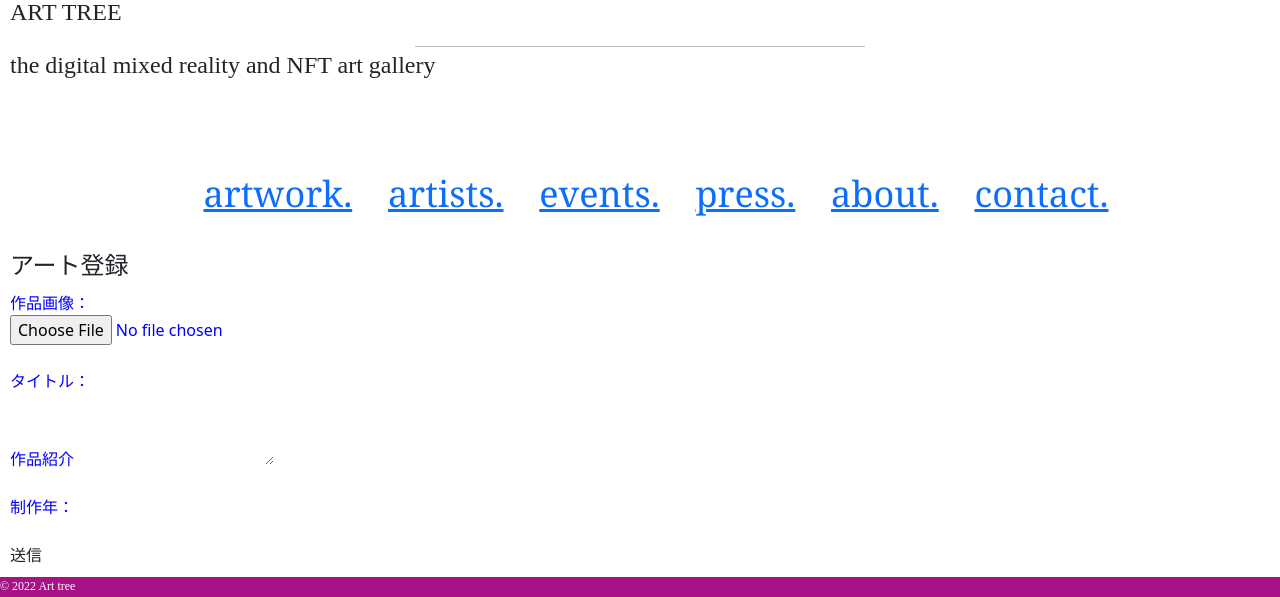
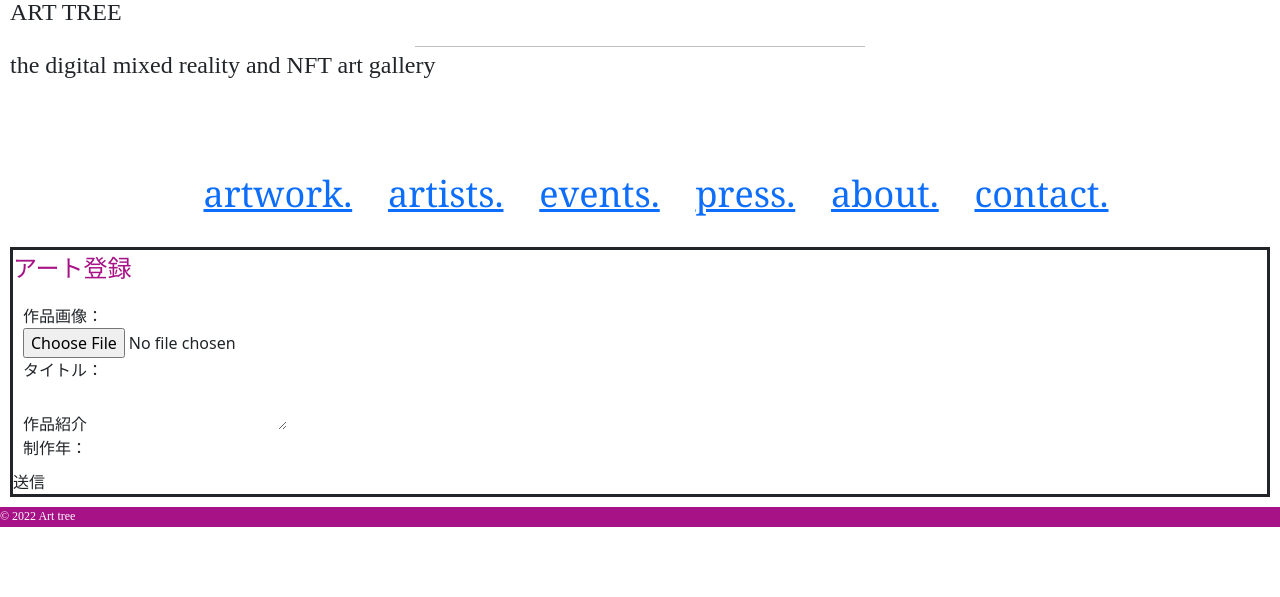
Before and after one commit to yama525/art_tree, a PHP site: page /art_register.php in a window 1280 px wide. Shown: the part 390-987 px from the top of the page. After the commit the page ends 917 px from the top, so only its background shows below. Run offline with PHP 8.4, Linux system fonts and the light colour scheme; the visitor is signed in with stand-in values (Sample User, id 1); some libraries are stand-ins or nearby versions.

Commit message:
登録フォーム修正途中
フォームの修正のCSSに苦戦・・・

```diff
--- a/art_register.php
+++ b/art_register.php
@@ -91,15 +91,18 @@ if($_SESSION["u_img"] == null){
 <!-- ------------------------------------------------------ -->
 
 <!-- Main[Start] -->
+
 <form method="POST" action="art_insert.php" enctype="multipart/form-data">
   <div >
    <fieldset class="register">
     <legend class="register__Title">アート登録</legend>
-     <label class="register__input">作品画像：<input type="file" name="a_img" class="register__input"></label><br>
-     <label class="register__input">タイトル：<input type="text" name="a_title"></label><br>
-     <label class="register__input">作品紹介<textArea name="a_des" rows="2" cols="20"></textArea></label><br>
-     <label class="register__input">制作年：<input type="text" name="a_year"></label><br>
-     <input type="submit" value="送信">
+    <div class="register__form">
+      <label class="register__input">作品画像：<input type="file" name="a_img" class="register__input"></label><br>
+      <label class="register__input">タイトル：<input type="text" name="a_title"></label><br>
+      <label class="register__input">作品紹介<textArea name="a_des" rows="2" cols="20"></textArea></label><br>
+      <label class="register__input">制作年：<input type="text" name="a_year"></label><br>
+    </div>
+    <input type="submit" value="送信">
     </fieldset>
   </div>
 </form>
--- a/scss/_register.scss
+++ b/scss/_register.scss
@@ -1,16 +1,17 @@
 @charset 'utf-8';
 
-// .register{
-//     &__Title{
-//         background: #000;
-//         font-size: 100px;
-//         color: $main-color;
-//     }
-//     &__input{
-//         font-size: 24px;
-//     }}
-
-.register__input{
-    display: block;
-    color: blue;
+.register{
+    border:solid;
+    &__form{
+        display: block;
+    }
+    &__Title{
+        // background: #000;
+        font-size: 24px;
+        color: $main-color;
+    }
+    &__input{
+        font-size: 16px;
+        width: 100%;
+    }
 }
--- a/scss/main.css
+++ b/scss/main.css
@@ -544,8 +544,21 @@ footer p {
   margin: 0 auto;
 }
 
+.register {
+  border: solid;
+}
+
+.register__form {
+  display: block;
+}
+
+.register__Title {
+  font-size: 24px;
+  color: #A71286;
+}
+
 .register__input {
-  display: block;
-  color: blue;
+  font-size: 16px;
+  width: 100%;
 }
 /*# sourceMappingURL=main.css.map */
```
Also changed, not shown: 1 other file.
